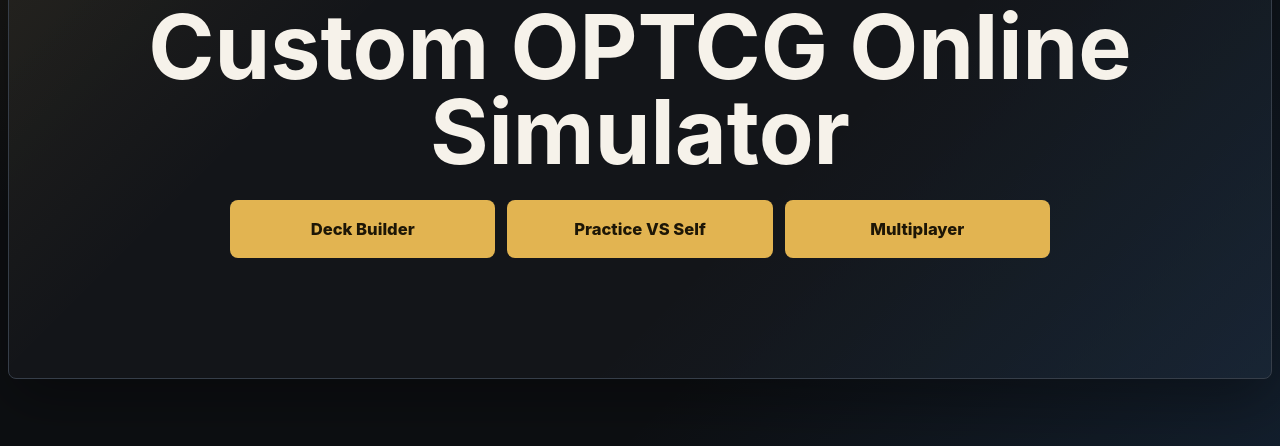
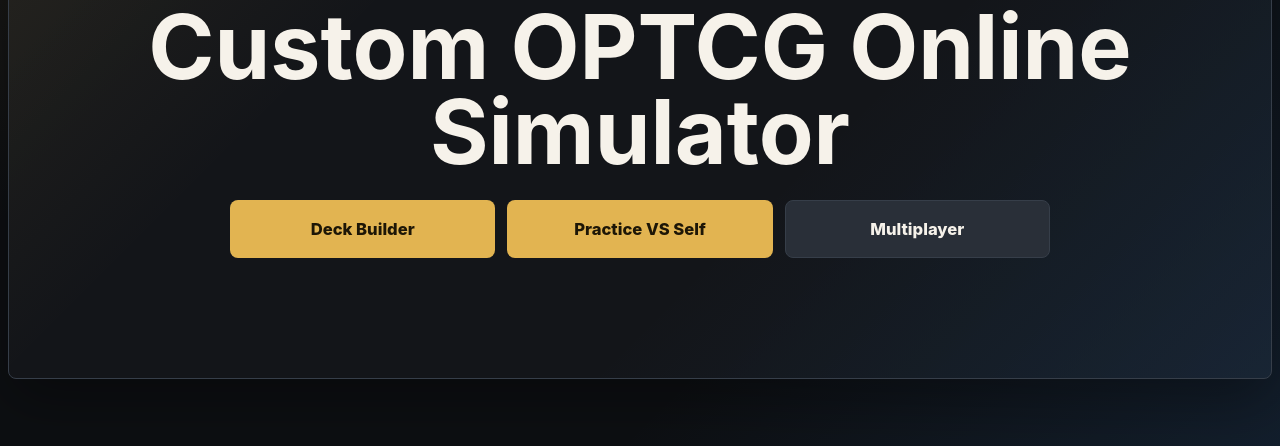
Before and after one commit to goldrush071710-collab/Musical-Broccoli, a website: page index.html in a window 1280 px wide. Shown: the part 354-800 px from the top of the page. Drawn offline with Linux system fonts and the light colour scheme.

Commit message:
Update index.html

```diff
--- a/index.html
+++ b/index.html
@@ -35,7 +35,7 @@
           <div class="home-launch-actions">
             <button type="button" data-view="builder">Deck Builder</button>
             <button type="button" data-view="game">Practice VS Self</button>
-            <button type="button" id="multiplayerButton">Multiplayer</button>
+            <button class="ghost" type="button" id="multiplayerButton">Multiplayer</button>
           </div>
           <div class="home-hidden-stats" aria-hidden="true">
             <span id="homeLeader">None</span>
```
